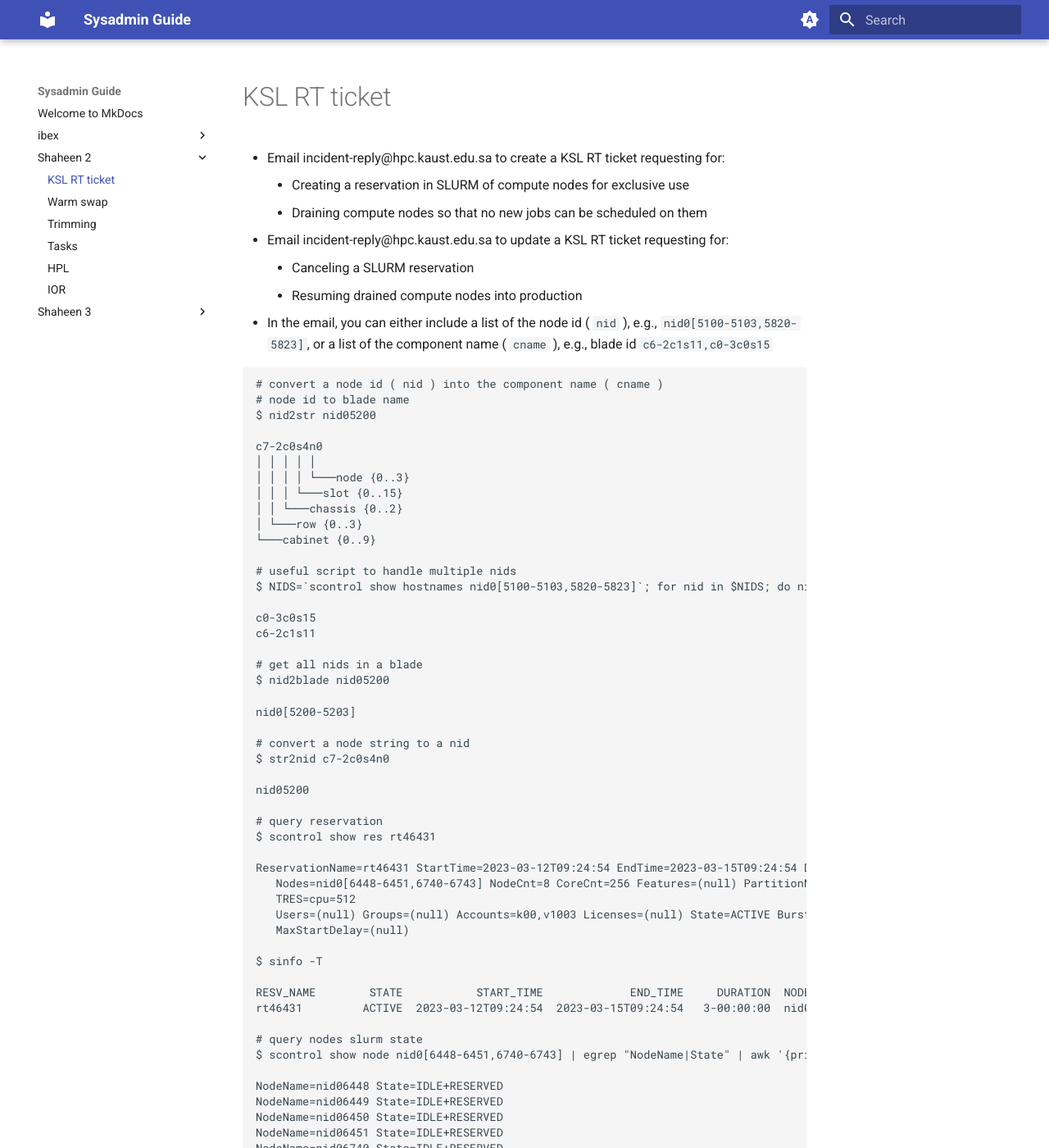
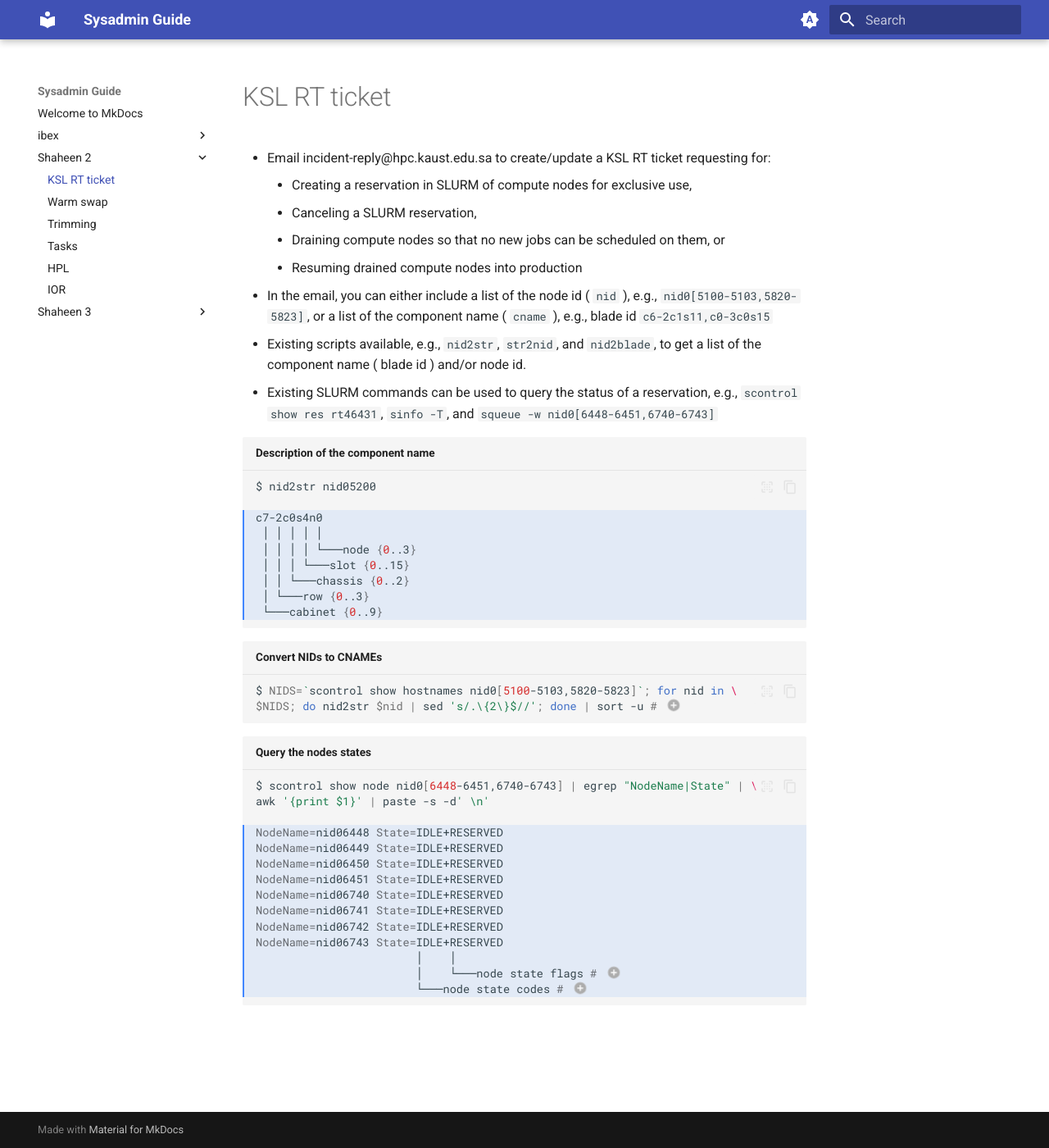
Before and after one commit to farhanma/hpe, an MkDocs documentation site: the page built from docs/shaheen2/rt-ticket.md, in a window 1280 px wide and 1400 px high. Shown: the whole window at 82% size. Built offline with MkDocs 1.6.1 and Material for MkDocs 9.7.7, drawn with Linux system fonts in a browser that asks for light colours; some of the changed text lies outside the part shown.

Commit message:
update the rt-ticket documentation

````diff
--- a/docs/shaheen2/rt-ticket.md
+++ b/docs/shaheen2/rt-ticket.md
@@ -2,61 +2,42 @@
 title: KSL RT ticket
 ---
 
-- Email incident-reply@hpc.kaust.edu.sa to create a KSL RT ticket requesting for:
-    - Creating a reservation in SLURM of compute nodes for exclusive use
-    - Draining compute nodes so that no new jobs can be scheduled on them
-- Email incident-reply@hpc.kaust.edu.sa to update a KSL RT ticket requesting for:
-    - Canceling a SLURM reservation
+- Email incident-reply@hpc.kaust.edu.sa to create/update a KSL RT ticket
+  requesting for:
+    - Creating a reservation in SLURM of compute nodes for exclusive use,
+    - Canceling a SLURM reservation,
+    - Draining compute nodes so that no new jobs can be scheduled on them, or
     - Resuming drained compute nodes into production
 - In the email, you can either include a list of the node id ( `nid` ), e.g.,
   `nid0[5100-5103,5820-5823]`, or a list of the component name ( `cname` ),
   e.g., blade id `c6-2c1s11,c0-3c0s15`
+- Existing scripts available, e.g., `nid2str`, `str2nid`, and `nid2blade`, to
+  get a list of the component name ( blade id ) and/or node id.
+- Existing SLURM commands can be used to query the status of a reservation,
+e.g., `scontrol show res rt46431`, `sinfo -T`,  and `squeue -w nid0[6448-6451,6740-6743]`
 
-```sh
-# convert a node id ( nid ) into the component name ( cname )
-# node id to blade name
+``` sh title="Description of the component name" hl_lines="3-9"
 $ nid2str nid05200
 
 c7-2c0s4n0
-│ │ │ │ │
-│ │ │ │ └───node {0..3}
-│ │ │ └───slot {0..15}
-│ │ └───chassis {0..2}
-│ └───row {0..3}
-└───cabinet {0..9}
+ │ │ │ │ │
+ │ │ │ │ └───node {0..3}
+ │ │ │ └───slot {0..15}
+ │ │ └───chassis {0..2}
+ │ └───row {0..3}
+ └───cabinet {0..9}
+```
 
-# useful script to handle multiple nids
-$ NIDS=`scontrol show hostnames nid0[5100-5103,5820-5823]`; for nid in $NIDS; do nid2str $nid | sed 's/.\{2\}$//'; done | sort -u
+``` sh title="Convert NIDs to CNAMEs"
+$ NIDS=`scontrol show hostnames nid0[5100-5103,5820-5823]`; for nid in \
+$NIDS; do nid2str $nid | sed 's/.\{2\}$//'; done | sort -u # (1)
+```
 
-c0-3c0s15
-c6-2c1s11
+1. The expected output is: `c0-3c0s15` and `c6-2c1s11`
 
-# get all nids in a blade
-$ nid2blade nid05200
-
-nid0[5200-5203]
-
-# convert a node string to a nid
-$ str2nid c7-2c0s4n0
-
-nid05200
-
-# query reservation
-$ scontrol show res rt46431
-
-ReservationName=rt46431 StartTime=2023-03-12T09:24:54 EndTime=2023-03-15T09:24:54 Duration=3-00:00:00
-   Nodes=nid0[6448-6451,6740-6743] NodeCnt=8 CoreCnt=256 Features=(null) PartitionName=(null) Flags=OVERLAP,IGNORE_JOBS,SPEC_NODES
-   TRES=cpu=512
-   Users=(null) Groups=(null) Accounts=k00,v1003 Licenses=(null) State=ACTIVE BurstBuffer=(null) Watts=n/a
-   MaxStartDelay=(null)
-
-$ sinfo -T
-
-RESV_NAME        STATE           START_TIME             END_TIME     DURATION  NODELIST
-rt46431         ACTIVE  2023-03-12T09:24:54  2023-03-15T09:24:54   3-00:00:00  nid0[6448-6451,6740-6743]
-
-# query nodes slurm state
-$ scontrol show node nid0[6448-6451,6740-6743] | egrep "NodeName|State" | awk '{print $1}' | paste -s -d' \n'
+``` sh title="Query the nodes states" hl_lines="4-17"
+$ scontrol show node nid0[6448-6451,6740-6743] | egrep "NodeName|State" | \
+awk '{print $1}' | paste -s -d' \n'
 
 NodeName=nid06448 State=IDLE+RESERVED
 NodeName=nid06449 State=IDLE+RESERVED
@@ -67,11 +48,9 @@ NodeName=nid06741 State=IDLE+RESERVED
 NodeName=nid06742 State=IDLE+RESERVED
 NodeName=nid06743 State=IDLE+RESERVED
                         │    │
-                        │    └───node state flags ( RESERVED - the node is in an advanced reservation and not generally available )
-                        └───node state codes ( IDEL - the node is not allocated to any jobs and is available for use )
+                        │    └───node state flags # (1)
+                        └───node state codes # (2)
+```
 
-# check if one of the nodes are allocated for a specific job
-$ squeue -w nid0[6448-6451,6740-6743]
-
-JOBID       USER ACCOUNT           NAME  ST REASON    START_TIME                TIME  TIME_LEFT NODES
-```
+1. `RESERVED`: the node is in an advanced reservation and not generally available
+2. `IDEL`: the node is not allocated to any jobs and is available for use
--- a/mkdocs.yml
+++ b/mkdocs.yml
@@ -1,22 +1,22 @@
 site_name: Sysadmin Guide
 theme:
   name: material
-
+  features:
+    - content.code.copy
+    - content.code.select
+    - content.code.annotate
   palette:
-
     # Palette toggle for automatic mode
     - media: "(prefers-color-scheme)"
       toggle:
         icon: material/brightness-auto
         name: Switch to light mode
-
     # Palette toggle for light mode
     - media: "(prefers-color-scheme: light)"
       scheme: default
       toggle:
         icon: material/brightness-7
         name: Switch to dark mode
-
     # Palette toggle for dark mode
     - media: "(prefers-color-scheme: dark)"
       scheme: slate
@@ -43,3 +43,10 @@ markdown_extensions:
   - pymdownx.tasklist:
       custom_checkbox: true
       clickable_checkbox: false
+  - pymdownx.highlight:
+      anchor_linenums: true
+      line_spans: __span
+      pygments_lang_class: true
+  - pymdownx.inlinehilite
+  - pymdownx.snippets
+  - pymdownx.superfences
````
